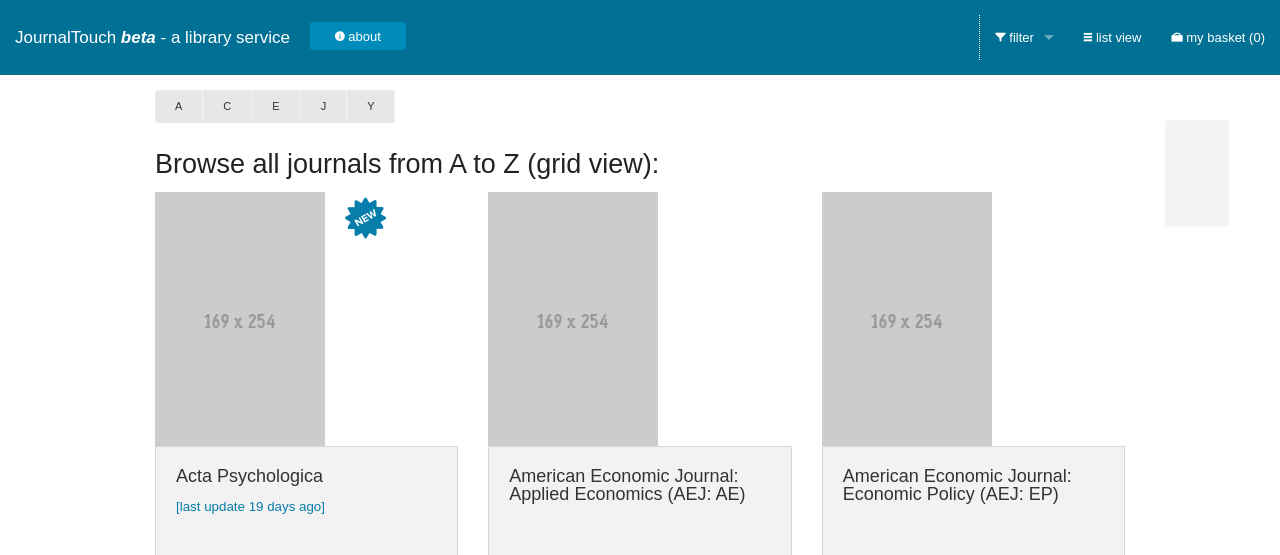
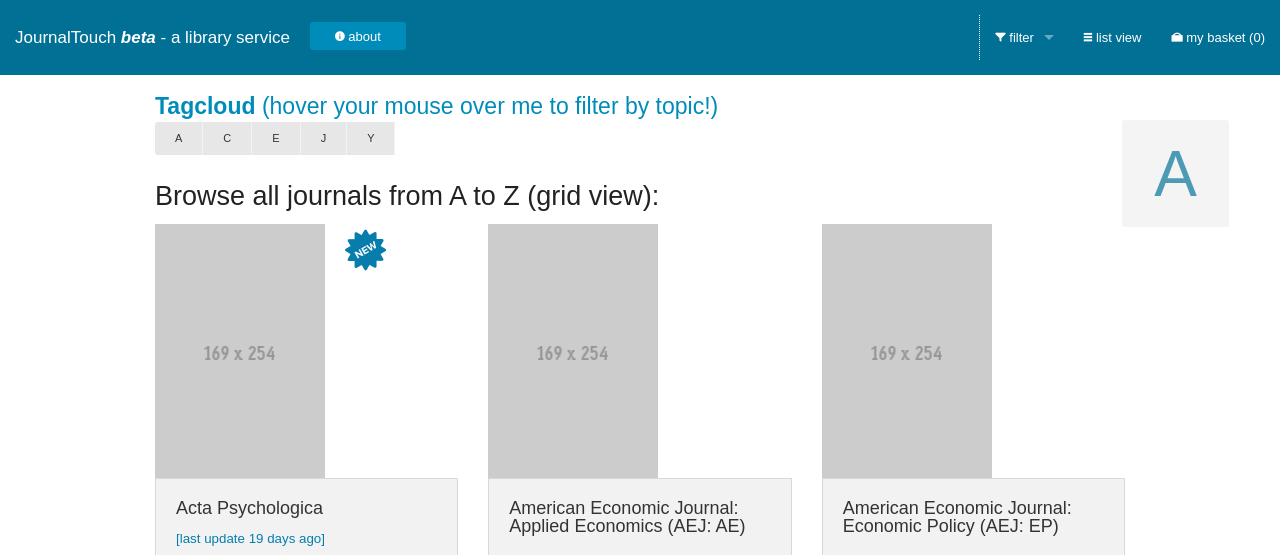
Before and after one commit to bibliocoll/JournalTouch, a PHP site: page / in a window 1280 px wide. Shown: the top 555 px of the page. Run offline with PHP 8.4, Linux system fonts and the light colour scheme.

Commit message:
Tagcloud added (basic)
Create a tagcloud via csv values

```diff
--- a/config/config.ini
+++ b/config/config.ini
@@ -24,6 +24,9 @@ filter = 1
 ; important. They will get the special CSS-ID "topJ" (see
 ; sys/class.ListJournals.php)
 important = 3
+; add a tagcloud by supplying tags in column 10.
+; note: tags got to be separated by comma (example: tag1, tag2, tag 3, tag4)
+tags = 10
 
 ; filter value and translations for display - the csv column is set in
 ; group [csv]. BEWARE of special characters (put in hyphens)
--- a/index.php
+++ b/index.php
@@ -182,6 +182,18 @@ $filters = $lister->getFilters();
 			<div class="row">
 				<div id="TOCbox" class="small-12 columns">
 
+<!-- start Tagcloud - only temporary until better place is found ;) -->
+        <style type="text/css">
+          #tagcloud{display: none;}
+          #tagcloudShow:hover #tagcloud {display : block;}
+        </style>
+        <div id="tagcloudShow"><h4><a id="tz_a" href="#"><b>Tagcloud</b> (hover your mouse over me to filter by topic!)</a></h4>
+          <div id="tagcloud">
+            <?php echo $lister->getTagcloud(1); ?>
+          </div>
+        </div>
+<!-- end Tagcloud -->
+
 					<!-- A-Z button bar -->
 
 					<div class="button-bar alphabet">
@@ -216,7 +228,7 @@ $filters = $lister->getFilters();
                /* convert found date of last update in the data to a timestring (gets evaluated with jquery.timeago.js) */
                $timestring = date('c', strtotime($j['date'])); //
                $wF = '<time class="timeago" datetime="'.$timestring.'">'.$timestring.'</time>';
-					   echo '<dd class="filter-'.$j['filter'].' '.$j['topJ'].'">';
+					   echo '<dd class="filter-'.$j['filter'].' '.$j['tags'].' '.$j['topJ'].'">';
 					   echo '<a id="'.$j['id'].'" class="getTOC accordion '.$j['id'].'" href="#issn'.$j['id'].'">';
 					   echo (!empty($j['new']) ? ' <i class="fi-burst-new large"></i>' : "");
 					   echo $j['title'];
@@ -250,7 +262,7 @@ $filters = $lister->getFilters();
                             $timestring = date('c', strtotime($j['date'])); //
                             $wF = '<time class="timeago" datetime="'.$timestring.'">'.$timestring.'</time>';
 
-					      echo '<div class="large-4 medium-5 small-12 columns div-grid filter-'.$j['filter'].' '.$j['topJ'].'">';
+					      echo '<div class="large-4 medium-5 small-12 columns div-grid filter-'.$j['filter'].' '.$j['tags'].' '.$j['topJ'].'">';
                           echo '<img class="getTOC grid '.$j['id'].'" id="'.$j['id'].'" src="img/lazyloader.gif" data-src="'.$j['img'].'">';
 					      echo (!empty($j['new']) ? '<i class="fi-burst-new large"></i>' : "");
 					      echo '<div id="issn'.$j['id'].'" class="getTOC grid panel content">';
--- a/input/journals.csv
+++ b/input/journals.csv
@@ -1,7 +1,7 @@
-Acta Psychologica;psy;;1;;0001-6918;1873-6297;;neu;2014-05-18
+Acta Psychologica;psy;;1;;0001-6918;1873-6297;;neu;2014-05-18;tag1, tag2
 American Economic Journal: Applied Economics (AEJ: AE) ;wir;l;;;1945-7782;1945-7790;;Ökonomie;
-American Economic Journal: Economic Policy (AEJ: EP);wir;;;EZB;1945-7731;1945-774X;;neu;15
-American Economic Review;wir;l;1;;0002-8282;-;;Ökonomie;
+American Economic Journal: Economic Policy (AEJ: EP);wir;;;EZB;1945-7731;1945-774X;;neu;15;tag1
+American Economic Review;wir;l;1;;0002-8282;-;;Ökonomie;;tag2
 American Journal of International Law;jur;l;;;0002-9300;2161-7953;;Recht;
 American Journal of Political Science;pol;l;; ;0092-5853;1540-5907;;Politik;
 American Law and Economics Review;jur;l;1;;1465-7252;1465-7260;;Recht;
--- a/sys/class.ListJournals.php
+++ b/sys/class.ListJournals.php
@@ -26,6 +26,11 @@ class ListJournals
     protected $placeholder;
     protected $coverAPI;
 
+    /// \brief \b STR Keeps value of csv's column 10
+    protected $csv_tags;
+    /// \brief \b ARY All tags, key = tagname, value = total count of tag usage
+    protected $tagcloud = array();
+
     public function __construct()
     /* load some configuration */
     {
@@ -45,6 +50,8 @@ class ListJournals
         $this->coverAPI = $config['img']['api'];
         $this->updates_display = $config['updates']['display'];
         $this->updates = $config['updates']['outfile'];
+
+        $this->csv_tags = $config['csv']['tags'];
     }
 
     /* helper function for compare (TODO: put in helper class with other things) */
@@ -119,12 +126,55 @@ class ListJournals
         }
     }
 
+
+    /**
+     * @brief   Returns all tags as tagcloud (prepared HTML)
+     *
+     * @todo
+     * - Don't use fixed modulo value (5). Create maxtag-count/5 groups
+     * - Use classes instead of fixed font-sizes
+     *
+     * @param $limit  \b INT  Minimum count that a tag has to be used to show in
+     *                        the cloud
+     * @return \b STR <p>aragraph with tagcloud
+     */
+    function getTagcloud($limit = 3) {
+        if (!empty($this->tagcloud)) {
+            $cloud = '';
+            foreach ($this->tagcloud AS $tag => $count) {
+              if ($count >= $limit) {
+                $weight = round($count-($count % 5), 0);
+                if ($weight > 10) $weight = 10;
+                $fontsize = 8 + $weight.'px';
+                $cloud .= '<span style="font-size:'.$fontsize.'"><a class="filter" id="tag-'.$tag.'" href="#">'.$tag.'</a> ('.$count.')</span> ';
+              }
+            }
+            $cloud = "<p align=\"center\">$cloud</p>";
+            return $cloud;
+        } else {
+            return '';
+        }
+    }
+
+
+    /**
+     * @brief   Reads all csv columns into an array.
+     *
+     * @todo
+     * - Tagcloud: don't use underscores for spaces. Multi array or something instead
+     *
+     * @return
+     * - \b ARY array('id' => ISSN, 'title' => x, 'filter' => x,
+     *            'topJ' => x, 'date' => x, 'img' => x, 'new' => x,
+     *            'tags' => x)
+     * - \b ARY ListJournals::$tagcloud
+     */
     function getJournals() {
-
         $row = 1;
         $journals = array();
 
         if (($handle = fopen($this->csv_file, "r")) !== FALSE) {
+            $tagcloud = array();
             while (($data = fgetcsv($handle, 1000, $this->csv_separator)) !== FALSE) {
                 $num = count($data);
 
@@ -138,6 +188,21 @@ class ListJournals
                 $img = $this->getCover($myISSN);
                 $new = ($this->isCurrent($data[$this->csv_date],$myISSN) ? true : false);
 
+                $tags_row = array();
+                if (!empty($data[$this->csv_tags])) {
+                  // remove space between comma and tag; better readable but...
+                  $tags_row = str_replace(', ', ',', $data[$this->csv_tags]);
+                  // ...multi word tags have to be "js ready"
+                  $tags_row = str_replace(' ', '_', $tags_row);
+                  $tags_row = explode(',', $tags_row);
+                  // move row tags to our "big cloud"
+                  $tagcloud = array_merge($tagcloud, $tags_row);
+                } else {
+                  $tags_row[] = 'NoTag';
+                }
+                $tags = implode(' tag-', $tags_row);
+                $tags = 'tag-'.$tags;
+
                 $journals[] = array(
                     'id' => $myISSN,
                     'title' => $data[$this->csv_col_title],
@@ -145,11 +210,15 @@ class ListJournals
                     'topJ' => $topJ,
                     'date' => $date,
                     'img' => $img,
-                    'new' => $new
+                    'new' => $new,
+                    'tags' => $tags
                 );
 
             }
             fclose($handle);
+            // set our "big cloud" as class property (and sort alphabetically)
+            $this->tagcloud = array_count_values($tagcloud);
+            ksort($this->tagcloud);
         }
         return $journals;
     }
```
